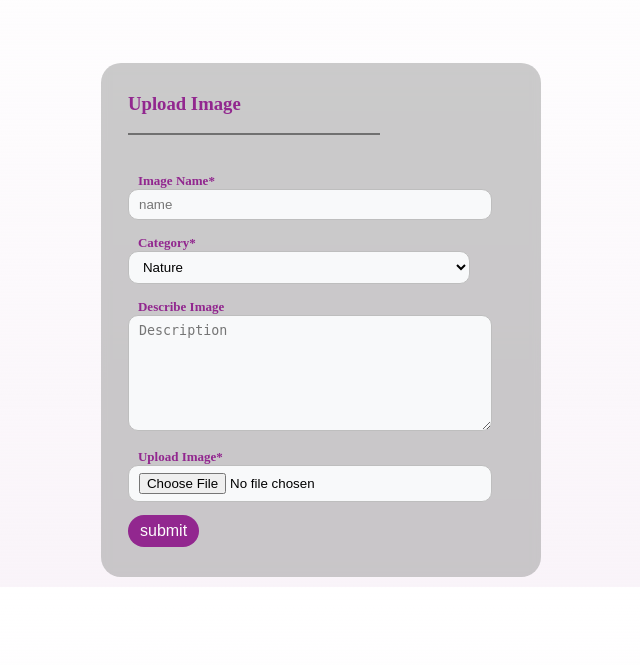
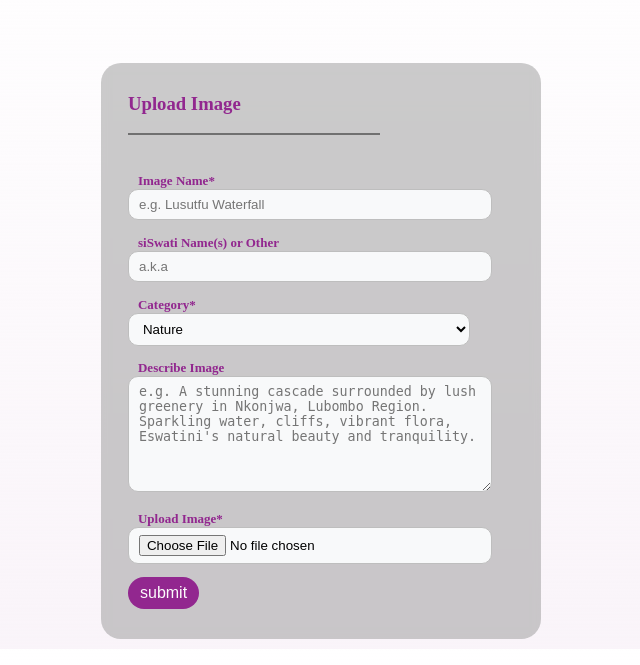
Before and after one commit to Tmazst/Appenda, a Flask app: page /image_form in a window 1280 px wide. Shown: the part 135-800 px from the top of the page, without its empty margins (263-903 px from the left). Run offline with Flask 3, Linux system fonts and the light colour scheme; the visitor is signed in with stand-in values (Sample User, id 1); some libraries are stand-ins or nearby versions; some web fonts are replaced.

Commit message:
07 Feb 25

```diff
--- a/Forms.py
+++ b/Forms.py
@@ -42,6 +42,7 @@ class AccountForm(FlaskForm):
 class ImagesForm(FlaskForm):
 
     name = StringField('Image Name*', validators=[DataRequired()])
+    alias = StringField('siSwati Name(s) or Other', validators=[DataRequired()])
     image = FileField('Upload Image*', validators=[DataRequired()], render_kw={"accept": "image/png,image/jpeg,image/gif,image/bmp"})
     description = TextAreaField('Describe Image', validators=[Optional()])
     image_category = SelectField('Category*',choices=[
--- a/app.py
+++ b/app.py
@@ -607,7 +607,7 @@ def image_form():
 
         image_info = Images(
             img_name=app_form.name.data.strip(),description=app_form.description.data.strip(),
-            image_category=app_form.image_category.data,timestamp=datetime.now(),uid=current_user.id
+            image_category=app_form.image_category.data,timestamp=datetime.now(),uid=current_user.id,alias=app_form.alias.data.strip()
             )
 
         if app_form.image.data:
--- a/templates/image_form.html
+++ b/templates/image_form.html
@@ -47,9 +47,21 @@
             <div style="background-color: f8f95a;" class="job-ad-group marginise-bottom">
                 {{ app_form.hidden_tag() }}
                 {{ app_form.name.label(class="labels")}}<br>
-                {{ app_form.name(class="form-control adj-width-60",placeholder="name")}}
+                {{ app_form.name(class="form-control adj-width-60",placeholder="e.g. Lusutfu Waterfall")}}
                 {% if app_form.name.errors %}
                     {% for error in app_form.name.errors %}
+                        <span class="span-error" >*{{error}}</span>
+                    {% endfor %}
+                {% endif %}
+            </div>
+
+            <!-------Alias--------->
+            <div style="background-color: f8f95a;" class="job-ad-group marginise-bottom">
+                {{ app_form.hidden_tag() }}
+                {{ app_form.alias.label(class="labels")}}<br>
+                {{ app_form.alias(class="form-control adj-width-60",placeholder="a.k.a")}}
+                {% if app_form.alias.errors %}
+                    {% for error in app_form.alias.errors %}
                         <span class="span-error" >*{{error}}</span>
                     {% endfor %}
                 {% endif %}
@@ -58,7 +70,7 @@
             <!-------Image Category--------->
             <div class="job-ad-group marginise-bottom">
                 {{ app_form.image_category.label(class="labels")}}<br>
-                {{ app_form.image_category(class="form-control adj-width-60",placeholder="Company Name")}}
+                {{ app_form.image_category(class="form-control adj-width-60",placeholder="")}}
                 {% if app_form.image_category.errors %}
                     {% for error in app_form.image_category.errors %}
                         <span class="span-error" >*{{error}}</span>
@@ -69,7 +81,7 @@
             <!-------Description--------->
             <div style="background-color: f8f95a;" class="job-ad-group marginise-bottom">
                 {{ app_form.description.label(class="labels")}}<br>
-                {{ app_form.description(style="min-height:100px", class="form-control adj-width-60", placeholder="Description")}}
+                {{ app_form.description(style="min-height:100px", class="form-control adj-width-60", placeholder="e.g. A stunning cascade surrounded by lush greenery in Nkonjwa, Lubombo Region. Sparkling water, cliffs, vibrant flora, Eswatini's natural beauty and tranquility.")}}
                 {% if app_form.description.errors %}
                     {% for error in app_form.description.errors %}
                         <span class="span-error" >*{{error}}</span>
```
Also changed, not shown: templates/index.html (+19 -9 lines).
